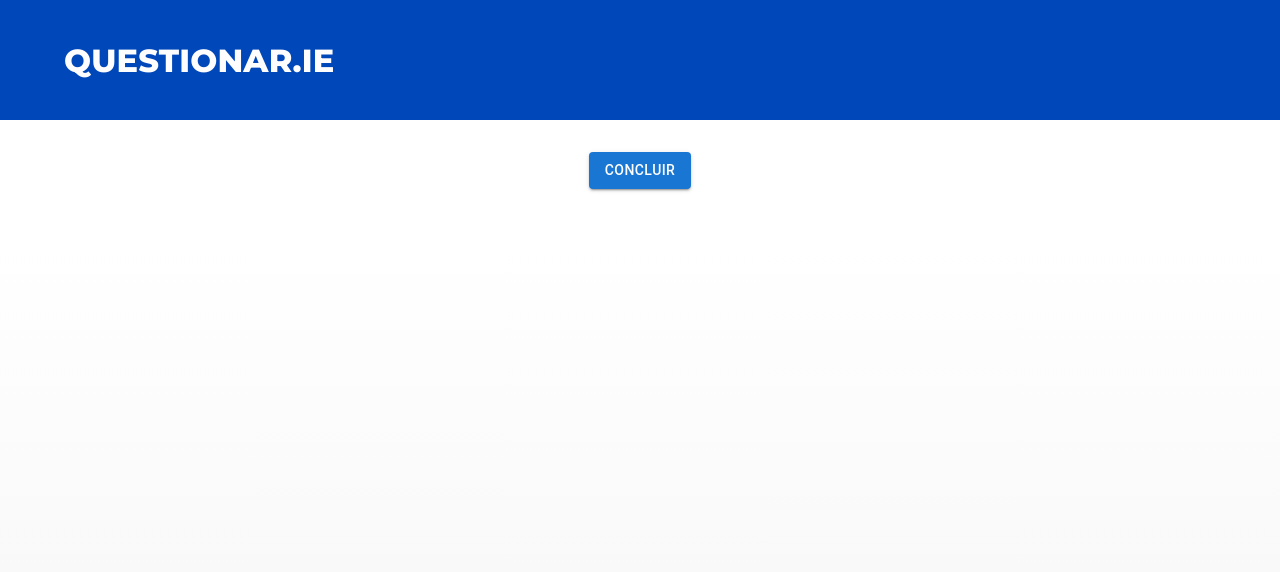
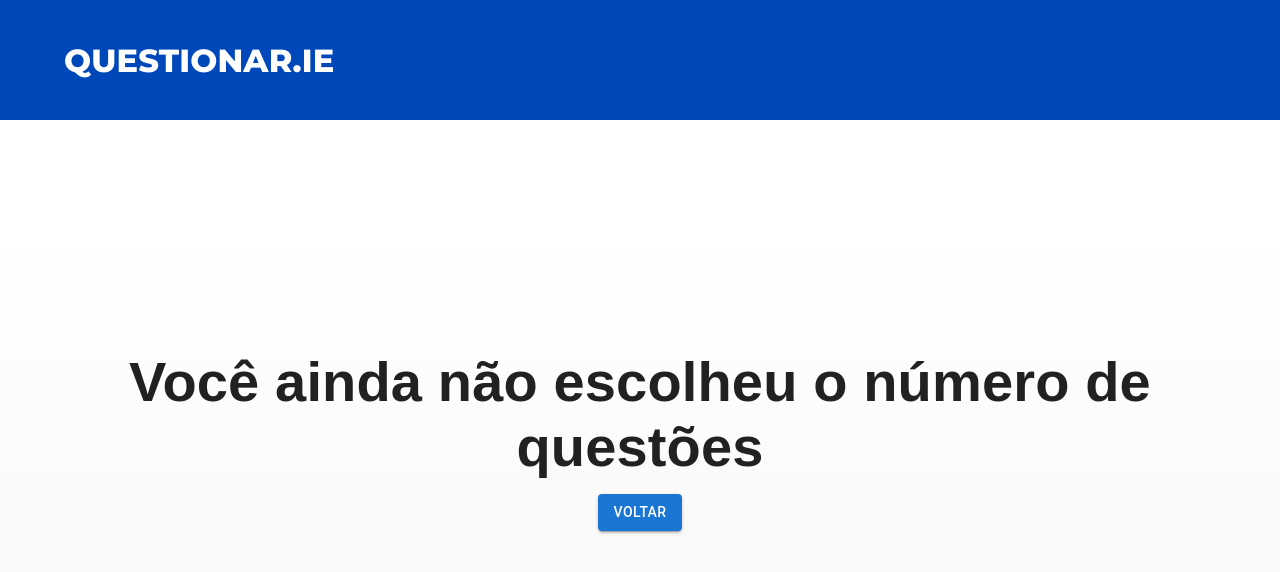
Before and after one commit to mathlima1/questionar.ie, a React (Create React App) app: page /questionario in a window 1280 px wide. Shown: the top 572 px of the page. Built offline with nearby package versions, Linux system fonts and the light colour scheme.

Commit message:
Adicionando validaçoes

```diff
--- a/src/Components/Iniciar/index.jsx
+++ b/src/Components/Iniciar/index.jsx
@@ -15,7 +15,7 @@ export default function Iniciar() {
         <div className={style.container}>
             <Container sx={{ height: '80vh', display: "flex", flexDirection: 'column', alignItems: 'center', justifyContent: 'center' }}>
                 <div className={style.title_wrap}>
-                    <h1>Escolha o numero de questões que deseja responder</h1>
+                    <h1>Escolha o número de questões que deseja responder</h1>
                 </div>
                 <div className={style.form_wrap}>
                     <TextField
@@ -27,7 +27,7 @@ export default function Iniciar() {
                             shrink: true,
                         }}
                         inputProps={{ inputMode: 'numeric', pattern: '[0-9]*' }}
-                        value={numeroQuestoes}
+                        value={numeroQuestoes === 0 ? " " : numeroQuestoes}
                         onChange={event => setNumeroQuestoes(event.target.value)}
                     />
                     <Link to="confirmacao">
--- a/src/Components/Questões/Questoes.jsx
+++ b/src/Components/Questões/Questoes.jsx
@@ -1,4 +1,5 @@
 import style from './styles.module.scss';
+import { Link } from 'react-router-dom'
 import { useContext } from 'react';
 import { QuestoesContext } from '../../Contexts/QuestoesContext';
 
@@ -10,7 +11,7 @@ import FormControlLabel from '@mui/material/FormControlLabel';
 import Radio from '@mui/material/Radio';
 
 export default function Questoes() {
-    const { Questoes } = useContext(QuestoesContext);
+    const { Questoes, setNumeroQuestoes } = useContext(QuestoesContext);
 
     function shuffleArray(array) {
         for (let i = array.length - 1; i > 0; i--) {
@@ -18,7 +19,23 @@ export default function Questoes() {
             [array[i], array[j]] = [array[j], array[i]];
         }
     }
-
+    if (Questoes.length === 0) {
+        return (
+            <div className={style.containerErro}>
+                <Container sx={{ display: "flex", flexDirection: 'column', alignItems: 'center', justifyContent: 'center' }}>
+                    <div className={style.erroWrap}>
+                        <h5>Você ainda não escolheu o número de questões</h5>
+                    </div>
+                    <ButtonGroup aria-label="outlined primary button group">
+                        <Link to="/">
+                            <Button variant="contained" onClick={() => setNumeroQuestoes(0)}>Voltar</Button>
+                        </Link>
+                    </ButtonGroup>
+                </Container>
+            </div >
+        )
+    }
+    else {
         return (
             <div className={style.container}>
                 <Container sx={{ display: "flex", flexDirection: 'column', alignItems: 'center', justifyContent: 'center' }}>
@@ -51,9 +68,14 @@ export default function Questoes() {
                         })}
                     </div>
                     <ButtonGroup aria-label="outlined primary button group">
+                        <Link to="/">
+                            <Button variant="outlined" color="error" onClick={() => setNumeroQuestoes(0)}>Cancel</Button>
+                        </Link>
                         <Button variant="contained">Concluir</Button>
                     </ButtonGroup>
                 </Container>
             </div >
         )
     }
+
+}
--- a/src/Components/Questões/styles.module.scss
+++ b/src/Components/Questões/styles.module.scss
@@ -1,6 +1,8 @@
 .container {
     padding: 2rem 0;
-    .questoesWrap .questao{
+    .questoesWrap {
+
+        .questao{
             p{
                 font: normal 2rem "Open-Sans", sans-serif;
                 margin-bottom: 10px;
@@ -13,3 +15,18 @@
             }
         }
     }
+}
+.containerErro{
+    min-height: 80vh;
+    display: flex;
+    flex-direction: column;
+    align-items: center;
+    justify-content: center;
+    .erroWrap{
+        h5{
+            font: bold 3.5rem "Open-Sans", sans-serif;
+            text-align: center;
+            margin-bottom: 15px;
+        }
+    }
+}
```
Lines whose indentation alone changed are shown as unchanged.
